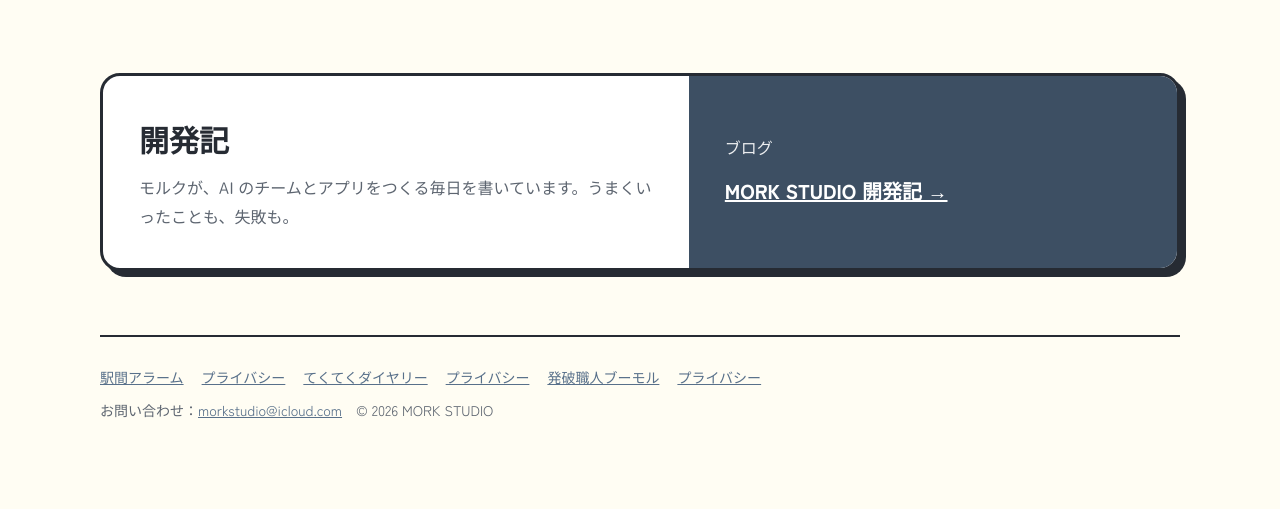
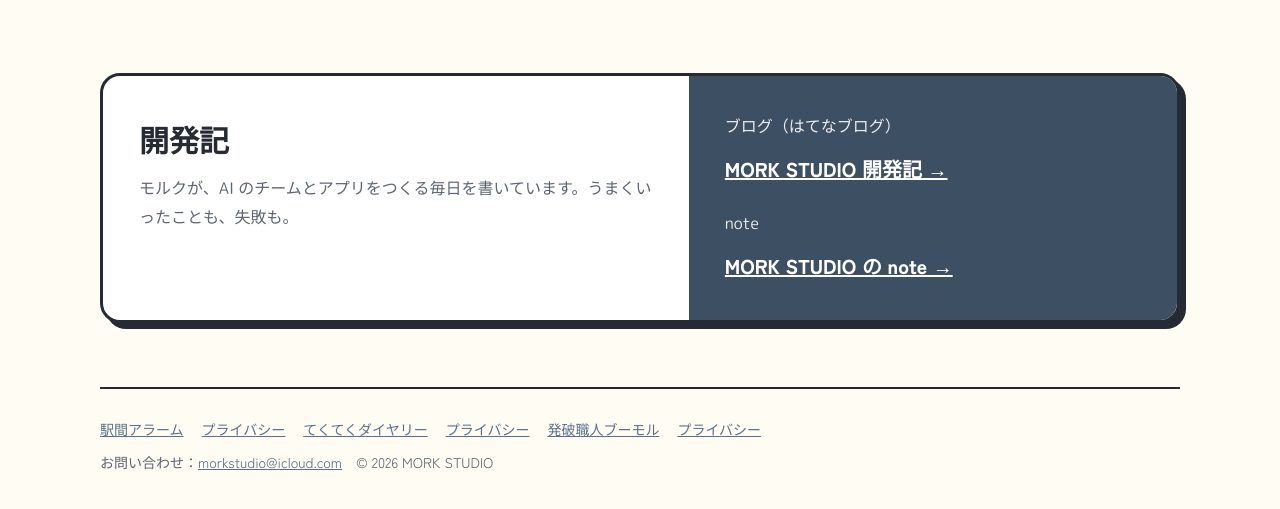
Before and after one commit to moanoco-mork/mork-studio, a plain HTML site: page index.html in a window 1280 px wide. Shown: the part 1344-1853 px from the top of the page. Before the commit the page ends 1811 px from the top, so only its background shows below. Drawn offline with Linux system fonts and the light colour scheme; a web font is replaced by a local one.

Commit message:
トップの開発記の欄に note へのリンクを追加
Co-Authored-By: Claude Opus 5.5 <noreply@anthropic.com>
Claude-Session: https://claude.ai/code/session_01WoLvv3NPmbHqZGSrNw6YRV

```diff
--- a/index.html
+++ b/index.html
@@ -71,6 +71,7 @@ h2{font-weight:900;font-size:30px;margin:0}
 .blog .r{background:var(--logo);color:#fff;padding:36px;display:flex;flex-direction:column;justify-content:center;gap:10px}
 .blog .r span{font-family:"M PLUS Rounded 1c",sans-serif;opacity:.9}
 .blog .r a{color:#fff;font-weight:900;font-size:20px}
+.blog .r span+a+span{margin-top:12px}
 footer{border-top:2px solid var(--ink);padding:28px 0 44px;font-size:14px;color:var(--muted)}
 footer ul{list-style:none;margin:0 0 8px;padding:0;display:flex;flex-wrap:wrap;gap:6px 18px}
 @media (max-width:980px){
@@ -132,7 +133,7 @@ footer ul{list-style:none;margin:0 0 8px;padding:0;display:flex;flex-wrap:wrap;g
 
   <section class="blog">
     <div class="l"><h2>開発記</h2><p class="sec-note">モルクが、AI のチームとアプリをつくる毎日を書いています。うまくいったことも、失敗も。</p></div>
-    <div class="r"><span>ブログ</span><a href="https://mork-studio.hatenablog.com/">MORK STUDIO 開発記 →</a></div>
+    <div class="r"><span>ブログ（はてなブログ）</span><a href="https://mork-studio.hatenablog.com/">MORK STUDIO 開発記 →</a><span>note</span><a href="https://note.com/mork_studio">MORK STUDIO の note →</a></div>
   </section>
 
   <footer>
```
